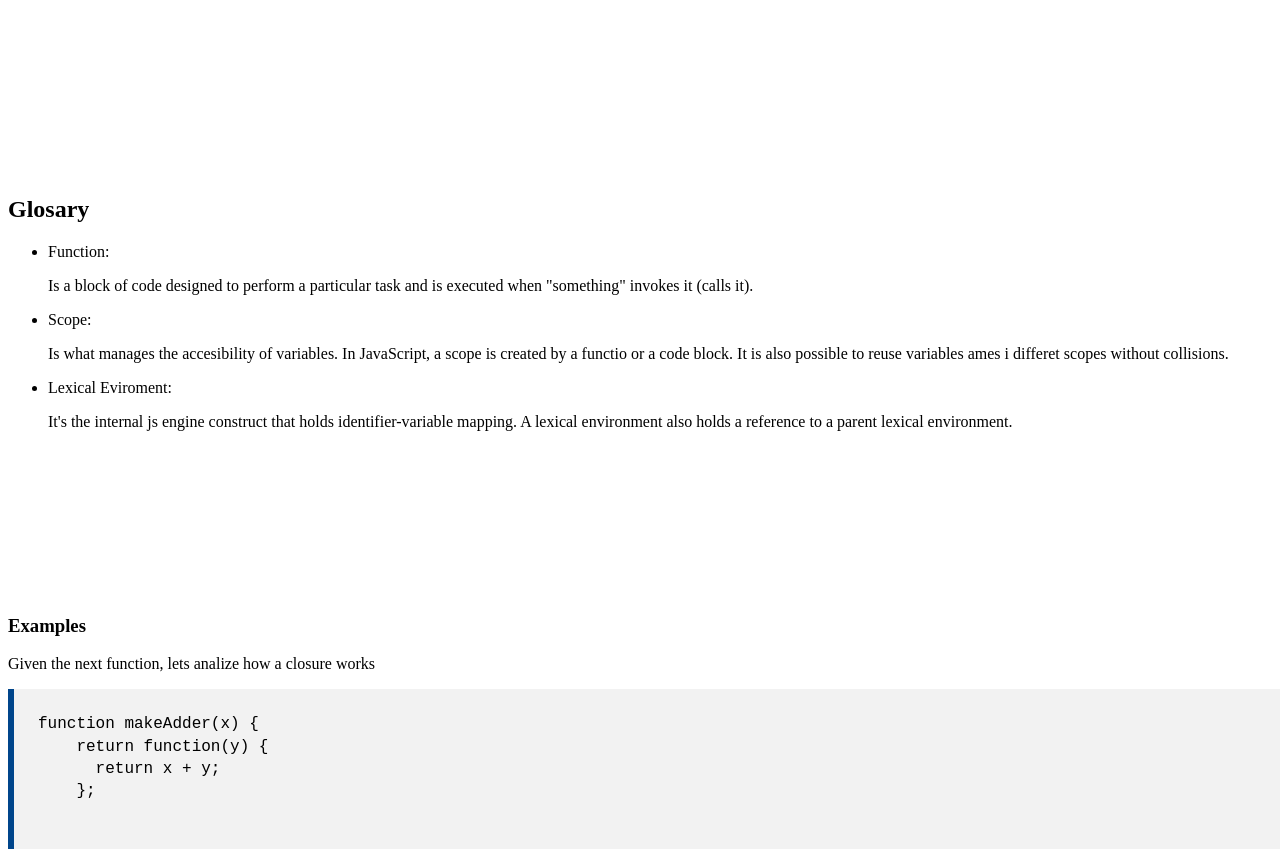
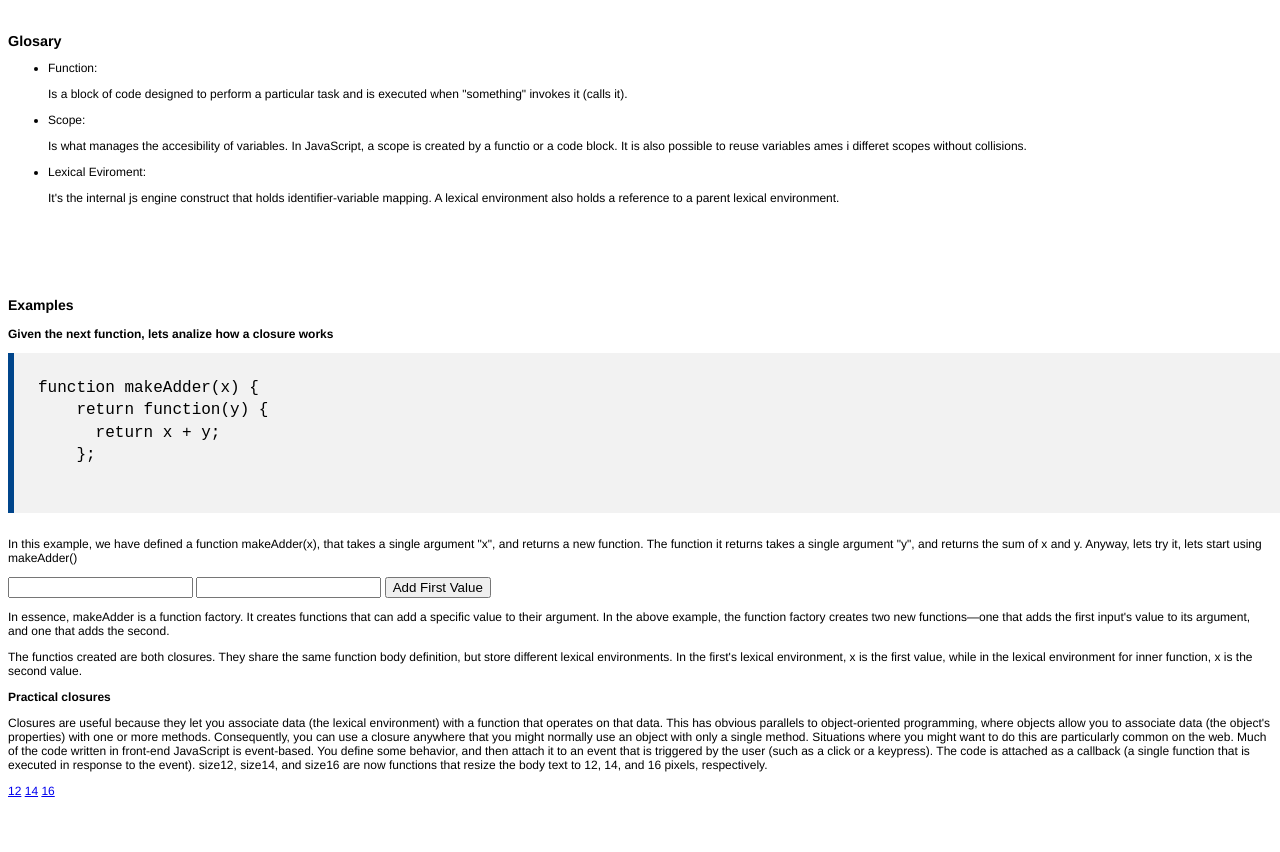
Before and after one commit to PabloMendozaxd/Closures, a plain HTML site: page index.html in a window 1280 px wide. Shown: the part 300-1152 px from the top of the page. After the commit the page ends 1098 px from the top, so only its background shows below. Drawn offline with Linux system fonts and the light colour scheme.

Commit message:
Second Example

```diff
--- a/index.html
+++ b/index.html
@@ -38,7 +38,7 @@
       <section>
         <a name="contact">
           <h3>Examples</h3>
-          <p>Given the next function, lets analize how a closure works</p>
+          <p style="font-weight: bold;">Given the next function, lets analize how a closure works</p>
           <pre>
 function makeAdder(x) {
     return function(y) {
@@ -54,6 +54,18 @@ function makeAdder(x) {
           <p>In essence, makeAdder is a function factory. It creates functions that can add a specific value to their argument. In the above example, the function factory creates two new functions—one that adds the first input's value to its argument, and one that adds the second.</p>
 
         <p>The functios created are both closures. They share the same function body definition, but store different lexical environments. In the first's lexical environment, x is the first value, while in the lexical environment for inner function, x is the second value.</p>
+
+        <p style="font-weight: bold;">Practical closures</p>
+        <p>Closures are useful because they let you associate data (the lexical environment) with a function that operates on that data. This has obvious parallels to object-oriented programming, where objects allow you to associate data (the object's properties) with one or more methods.
+
+          Consequently, you can use a closure anywhere that you might normally use an object with only a single method.
+
+          Situations where you might want to do this are particularly common on the web. Much of the code written in front-end JavaScript is event-based. You define some behavior, and then attach it to an event that is triggered by the user (such as a click or a keypress). The code is attached as a callback (a single function that is executed in response to the event).
+          size12, size14, and size16 are now functions that resize the body text to 12, 14, and 16 pixels, respectively.</p>
+
+        <a href="#" id="size-12">12</a>
+        <a href="#" id="size-14">14</a>
+        <a href="#" id="size-16">16</a>
         </section>
     <script src="script.js"></script>
 </body>
--- a/script.js
+++ b/script.js
@@ -10,3 +10,17 @@ function addFirstValue() {
 alert("At this moments, the functions value is:   "+firstValue+"  So, its not oly a function it also has access to the external scope...Lets add the second value!");
 alert("By adding a value to the function created, the inner function can use the inner and outer values to calculate..."+firstValue(parseInt(document.getElementById("secondValue").value,10)));
 }
+
+function makeSizer(size) {
+  return function() {
+    document.body.style.fontSize = size + 'px';
+  };
+}
+
+var size12 = makeSizer(12);
+var size14 = makeSizer(14);
+var size16 = makeSizer(16);
+
+document.getElementById('size-12').onclick = size12;
+document.getElementById('size-14').onclick = size14;
+document.getElementById('size-16').onclick = size16;
--- a/style.css
+++ b/style.css
@@ -1,3 +1,15 @@
+body {
+    font-family: Helvetica, Arial, sans-serif;
+    font-size: 12px;
+  }
+
+  h1 {
+    font-size: 1.5em;
+  }
+
+  h2 {
+    font-size: 1.2em;
+  }
 /* Add a black background color to the top navigation */
 .topnav {
     background-color: #333;
@@ -20,7 +32,7 @@
   }
 
 section{
-    height: 400px;
+    height: 250px;
     display: block;
 }
 pre {
```
